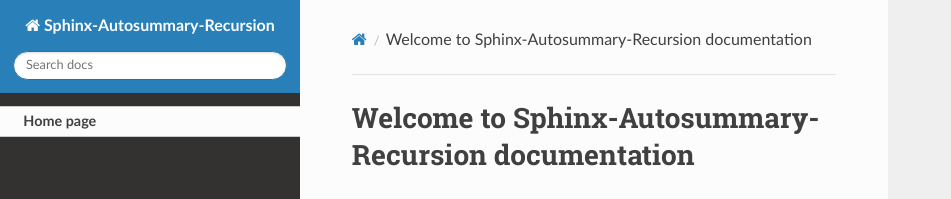
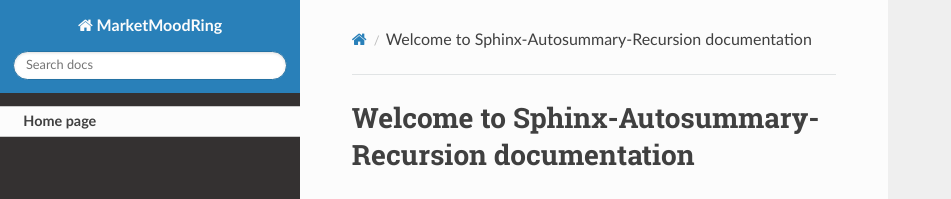
Before and after one commit to yvesdhondt/MarketMoodRing, a Sphinx documentation site: the page built from docs/index.rst, in a window 1280 px wide. Shown: the top 199 px of the page, without its empty margins (0-951 px from the left). Built offline with Sphinx 7.4.7 and the Read the Docs theme 2.0.0, drawn with Linux system fonts in a browser that asks for light colours; pages that are not in the unit, such as notebooks, are missing from menus.

Commit message:
Update conf.py

```diff
--- a/docs/conf.py
+++ b/docs/conf.py
@@ -16,8 +16,8 @@
 
 # -- Project information -----------------------------------------------------
 
-project = 'Sphinx-Autosummary-Recursion'
-author = 'jamleed'
+project = 'MarketMoodRing'
+author = 'Yves Dhondt, Matteo Di Venti, Rohan Rishi, Jackson Walker'
 
 # The full version, including alpha/beta/rc tags
 release = '1.0'
```
